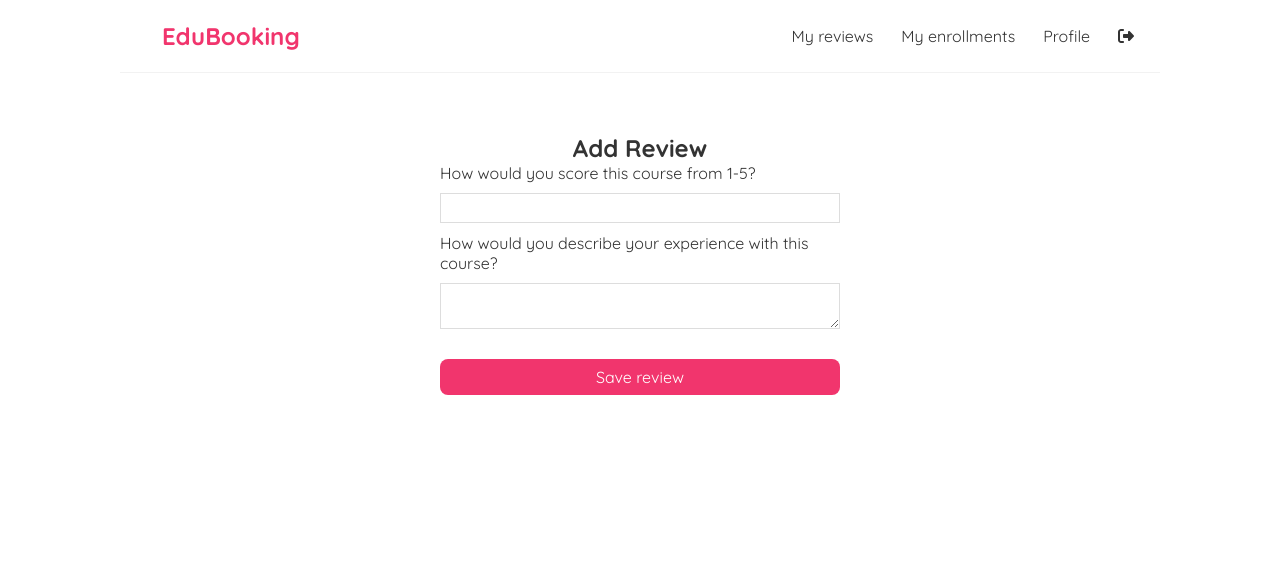
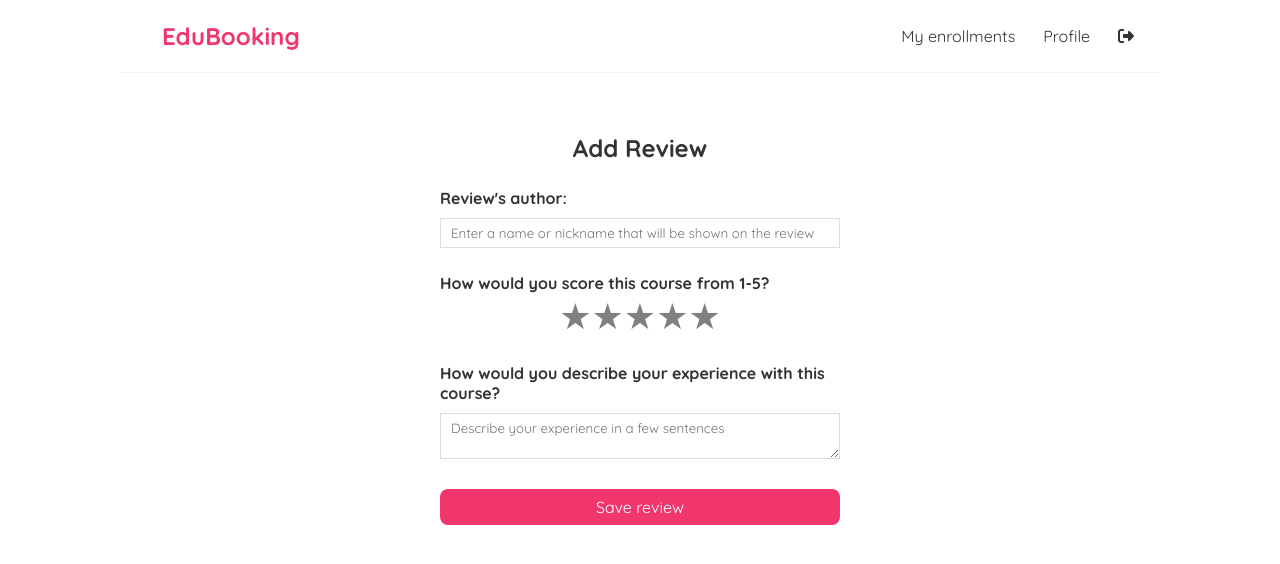
Before and after one commit to jovanagjorgjieska/booking-online-classes-frontend, a React (Create React App) app: page /addReview in a window 1280 px wide. Shown: the top 564 px of the page. Built offline with nearby package versions, Linux system fonts and the light colour scheme; no server answers.

Commit message:
Make review anonymous and add score in star format

```diff
--- a/src/AddReview.js
+++ b/src/AddReview.js
@@ -2,14 +2,15 @@ import { useState, useEffect } from "react";
 import { useLocation } from "react-router-dom";
 import { useHistory } from "react-router-dom/cjs/react-router-dom";
 import useFetch from "./useFetch";
+import StarRating from './StarRating';
 
 const AddReview = () => {
     const token = localStorage.getItem('jwtToken');
     const [score, setScore] = useState('');
     const [description, setDescription] = useState('');
+    const [author, setAuthor] = useState('');
     const loggedEmail = localStorage.getItem('user');
     const {data: profile, loggedUserError, isPendingLoggedUser} = useFetch('http://localhost:8080/api/auth/' + loggedEmail, token);
-    const [studentId, setStudentId] = useState('');
     const [isPending, setIsPending] = useState(false);
 
     const location = useLocation();
@@ -17,17 +18,11 @@ const AddReview = () => {
 
     const history = useHistory();
 
-    useEffect(() => {
-        if (profile) {
-            setStudentId(profile.userId || '');
-        }
-    }, [profile]);
-
     const handleSave = (e) => {
         e.preventDefault();
 
         const newReview = {
-            studentId,
+            author,
             courseId,
             score,
             description
@@ -58,18 +53,25 @@ const AddReview = () => {
         <div className="add-review">
             <h2>Add Review</h2>
             <form onSubmit={handleSave}>
+                <label>Review's author:</label>
+                <input
+                    type="text"
+                    required
+                    value={author}
+                    onChange={(e) => setAuthor(e.target.value)}
+                    placeholder="Enter a name or nickname that will be shown on the review"
+                />
                 <label>How would you score this course from 1-5?</label>
-                <input
-                    type="number"
-                    required
-                    value={score}
-                    onChange={(e) => setScore(e.target.value)}
+                <StarRating
+                    totalStars={5}
+                    onChange={(newValue) => setScore(newValue)}
                 />
                 <label>How would you describe your experience with this course?</label>
                 <textarea
                     required
                     value={description}
                     onChange={(e) => setDescription(e.target.value)}
+                    placeholder="Describe your experience in a few sentences"
                 />
                 <button>Save review</button>
             </form>
--- a/src/App.js
+++ b/src/App.js
@@ -12,7 +12,6 @@ import EditCourse from './EditCourse';
 import AddCourse from './AddCourse';
 import MyEnrollments from './MyEnrollments';
 import AddReview from './AddReview';
-import MyReviews from './MyReviews';
 import EditReview from './EditReview';
 import CourseReviews from './CourseReviews';
 import CourseEnrollments from './CourseEnrollments';
@@ -63,9 +62,6 @@ function App() {
             <Route path="/addReview">
               <AddReview/>
             </Route>
-            <Route exact path="/myreviews">
-              <MyReviews/>
-            </Route>
             <Route path="/myreviews/:id/edit">
               <EditReview/>
             </Route>
--- a/src/CourseReviewList.js
+++ b/src/CourseReviewList.js
@@ -5,7 +5,7 @@ const CourseReviewList = ({ reviews, title }) => {
             {reviews.map((review) => (
                 <div className="course-review" key={review.id}>
                     <p className="course-review-score">Score: {review.score}</p>
-                    <h3>{review.student.firstName}:</h3>
+                    <h3>{review.author}:</h3>
                     <p className='review-desc'>"{review.description}"</p>
                 </div>
             ))}
--- a/src/CourseReviews.js
+++ b/src/CourseReviews.js
@@ -1,7 +1,5 @@
 import { useParams } from "react-router-dom/cjs/react-router-dom";
 import useFetch from "./useFetch";
-import NoReviews from "./NoReviews";
-import Reviews from "./Reviews";
 import CourseReviewList from "./CourseReviewList";
 import NoReviewsCourse from "./NoReviewsCourse";
 
--- a/src/Navbar.js
+++ b/src/Navbar.js
@@ -19,7 +19,6 @@ const Navbar = () => {
                 <h1><a href="/home">EduBooking</a></h1>
             </div>
             <div className="right-navbar">
-                {!isTeacher && <a href="/myreviews">My reviews</a>}
                 {!isTeacher && <a href="/enrollments">My enrollments</a>}
                 <a href="/profile">Profile</a>
                 <a onClick={handleLogout}> <FontAwesomeIcon icon={faSignOutAlt} /></a>
--- a/src/Reviews.js
+++ /dev/null
@@ -1,51 +0,0 @@
-import React from 'react';
-import { Link } from 'react-router-dom/cjs/react-router-dom.min';
-
-const Reviews = ({ reviews }) => {
-    const token = localStorage.getItem('jwtToken');
-
-    const handleDelete = (reviewId) => {
-
-        fetch('http://localhost:8080/api/reviews/' + reviewId, {
-                method: 'DELETE',
-                headers: {
-                    "Authorization": `Bearer ${token}`
-                },
-            })
-                .then(response => {
-                    if (response.ok) {
-                        window.location.reload();
-                    } else {
-                        throw new Error("Deletion failed");
-                    }
-                })
-                .catch(error => {
-                    console.error("Deletion error:", error);
-                });
-    }
-
-    return (
-        <div className="reviews-container">
-            <h2 className="reviews-title">My Reviews</h2>
-            {reviews.map((review) => (
-                <div className="review-preview" key={review.id}>
-                    <div className="review-left">
-                        <h3>{review.course.courseName}</h3>
-                        <p className="score">Score: {review.score}</p>
-                        <p className="description"><span style={{ fontWeight: 'bold' }}>Description: </span><span className='review-desc'>"{review.description}"</span></p>
-                    </div>
-                    <div className="review-right">
-                        <Link to={`/myreviews/${review.reviewId}/edit`}>
-                            <button id='review-button'>Edit</button>
-                        </Link>
-                        <div>
-                            <button id='cancel-button' onClick={() => handleDelete(review.reviewId)}>Delete</button>
-                        </div>
-                    </div>
-                </div>
-            ))}
-        </div>
-    );
-}
-
-export default Reviews;
--- /dev/null
+++ b/src/StarRating.js
@@ -0,0 +1,30 @@
+import React, { useState } from 'react';
+
+const StarRating = ({ totalStars, onChange }) => {
+  const [selectedStars, setSelectedStars] = useState(0);
+
+  const handleStarClick = (star) => {
+    setSelectedStars(star);
+    onChange(star);
+  };
+
+  return (
+    <div>
+      {[...Array(totalStars)].map((_, index) => (
+        <span
+          key={index}
+          onClick={() => handleStarClick(index + 1)}
+          style={{
+            cursor: 'pointer',
+            color: index < selectedStars ? 'gold' : 'gray',
+            fontSize: '36px',
+          }}
+        >
+          ★
+        </span>
+      ))}
+    </div>
+  );
+};
+
+export default StarRating;
--- a/src/index.css
+++ b/src/index.css
@@ -95,6 +95,10 @@
 .register label, .login label, .edit-profile label, .edit-course label, .add-course label, .add-review label, .edit-review label {
   text-align: left;
   display: block;
+}
+.add-review label {
+  font-weight: bold;
+  margin-top: 25px;
 }
 .register h2 {
   font-size: 20px;
@@ -488,6 +492,7 @@ button {
   padding: 10px;
   border: 1px solid black;
   box-shadow: 0 0 10px rgba(0, 0, 0, 0.2);
+  margin-top: 10px;
 }
 
 .course-review-score {
```
